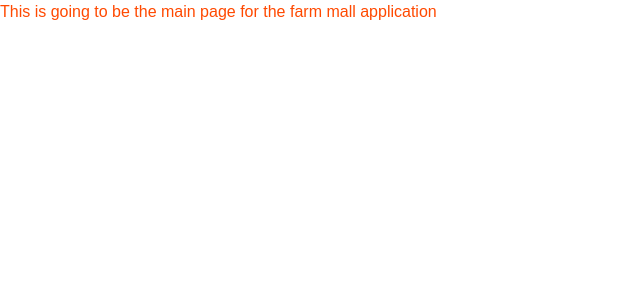
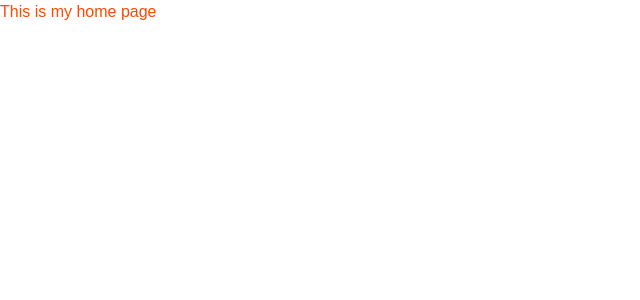
Before and after one commit to Griffin-Ndede/farm_mall, a React (Vite) app: page / in a window 1280 px wide. Shown: the top 300 px of the page, without its empty margins (0-640 px from the left). Built offline with nearby package versions, Linux system fonts and the light colour scheme.

Commit message:
creates a home component

```diff
--- a/src/App.jsx
+++ b/src/App.jsx
@@ -1,12 +1,11 @@
 import React from 'react'
+import Home from './components/Home'
 
 function App() {
 
   return (
     <>
-      <p className='font-poppins text-custom-orange'>
-        This is going to be the main page for the farm mall application
-      </p>
+     <Home/>
     </>
   )
 }
--- /dev/null
+++ b/src/components/Home.jsx
@@ -0,0 +1,13 @@
+import React from "react";
+
+function Home (){
+    return(
+        <>
+            <div>
+                <h1 className="text-custom-orange">This is my home page</h1>
+            </div>
+        </>
+    )
+}
+
+export default Home
```
